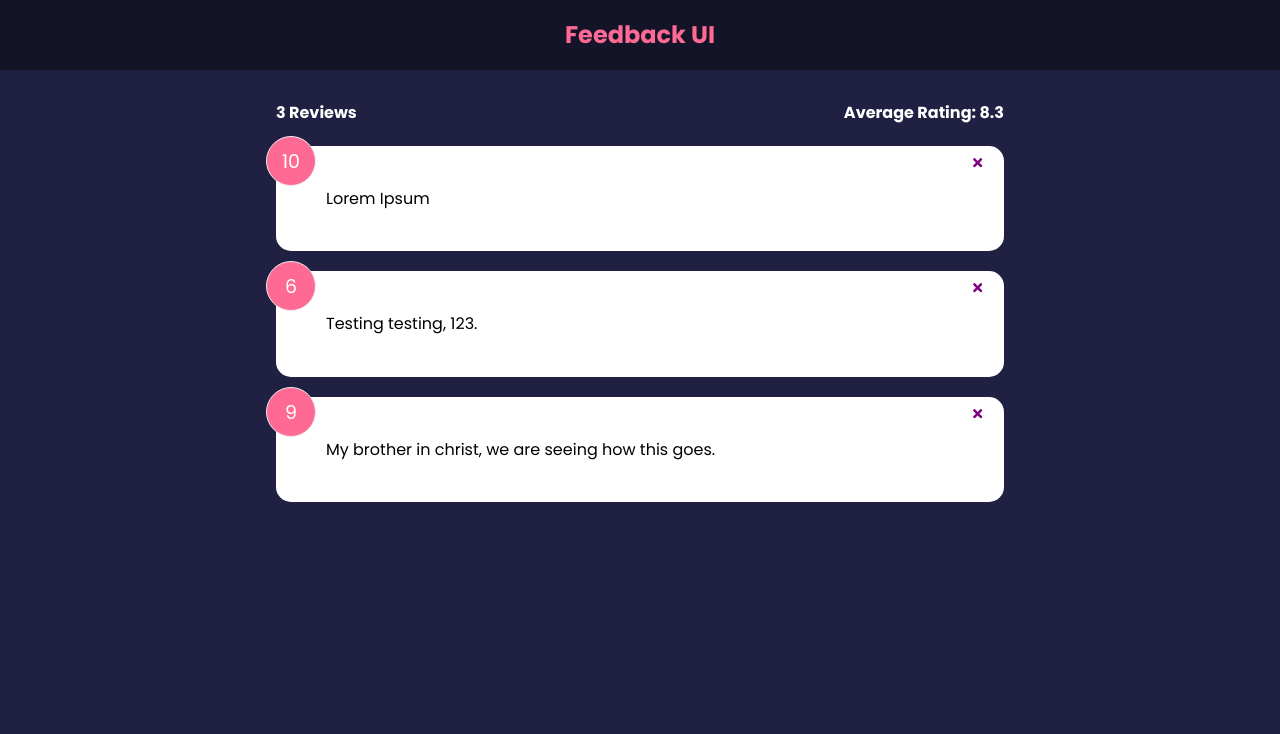
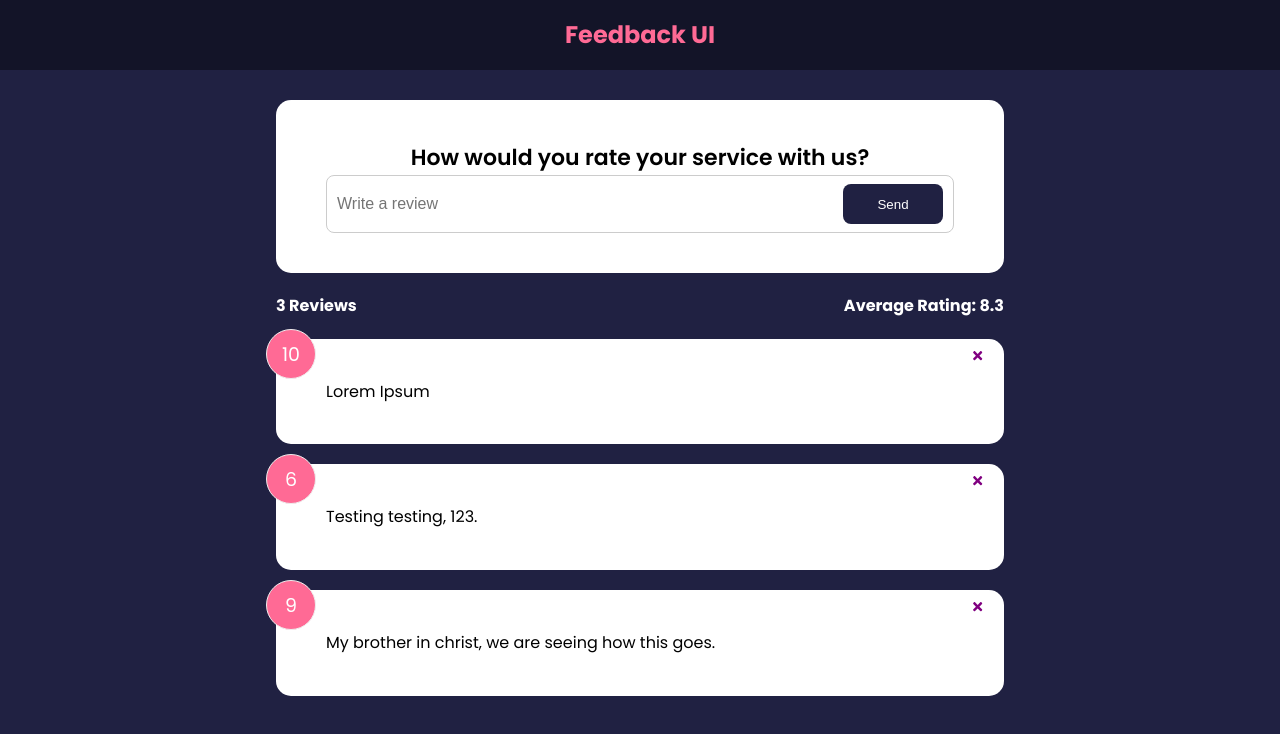
Before and after one commit to matt-scott0/feedback-project, a React (Create React App) app: page / in a window 1280 px wide. Shown: the top 734 px of the page. Built offline with nearby package versions, Linux system fonts and the light colour scheme.

Commit message:
Input form frontend finished, need to link to create forms w/ logic.

```diff
--- a/src/App.js
+++ b/src/App.js
@@ -3,6 +3,7 @@
 import FeedbackList from './components/FeedbackList'
 import FeedbackData from './data/FeedbackData'
 import FeedbackStats from './components/FeedbackStats'
+import FeedbackForm from './components/FeedbackForm'
 
 
 function App() {
@@ -18,6 +19,7 @@
         <>
             <Header />
             <div className="container">
+                <FeedbackForm />
                 <FeedbackStats feedback={feedback}/>
                 <FeedbackList feedback={feedback} handleDelete={deleteFeedback}/>
             </div>
--- /dev/null
+++ b/src/components/FeedbackForm.jsx
@@ -0,0 +1,29 @@
+import Card from './shared/Card'
+import Button from './shared/Button'
+import { useState } from 'react'
+
+
+function FeedbackForm() {
+    const [text, setText] = useState('')
+
+
+    const handleTextChange = (e) => {
+        setText(e.target.value);
+    }
+
+    return (
+        <Card>
+            <form>
+                <h2>How would you rate your service with us?</h2>
+                {/* @todo - rating select component */}
+
+                <div className="input-group">
+                    <input onChange={handleTextChange} type="text" placeholder="Write a review" value={text} />
+                    <Button type="submit">Send</Button>
+                </div>
+            </form>
+        </Card>
+    )
+}
+
+export default FeedbackForm;
--- /dev/null
+++ b/src/components/shared/Button.jsx
@@ -0,0 +1,24 @@
+import PropTypes from 'prop-types'
+
+function Button({ children, version, type, isDisabled }) {
+    return (
+        <button type={type} disabled={isDisabled} className={`btn btn-${version}`}>
+            {children}
+        </button>
+    )
+}
+
+Button.defaultProps = {
+    version: 'primary',
+    type: 'button',
+    isDisabled: false
+}
+
+Button.propTypes = {
+    children: PropTypes.node.isRequired,
+    version: PropTypes.string,
+    type: PropTypes.string,
+    isDisabled: PropTypes.bool
+}
+
+export default Button;
```
